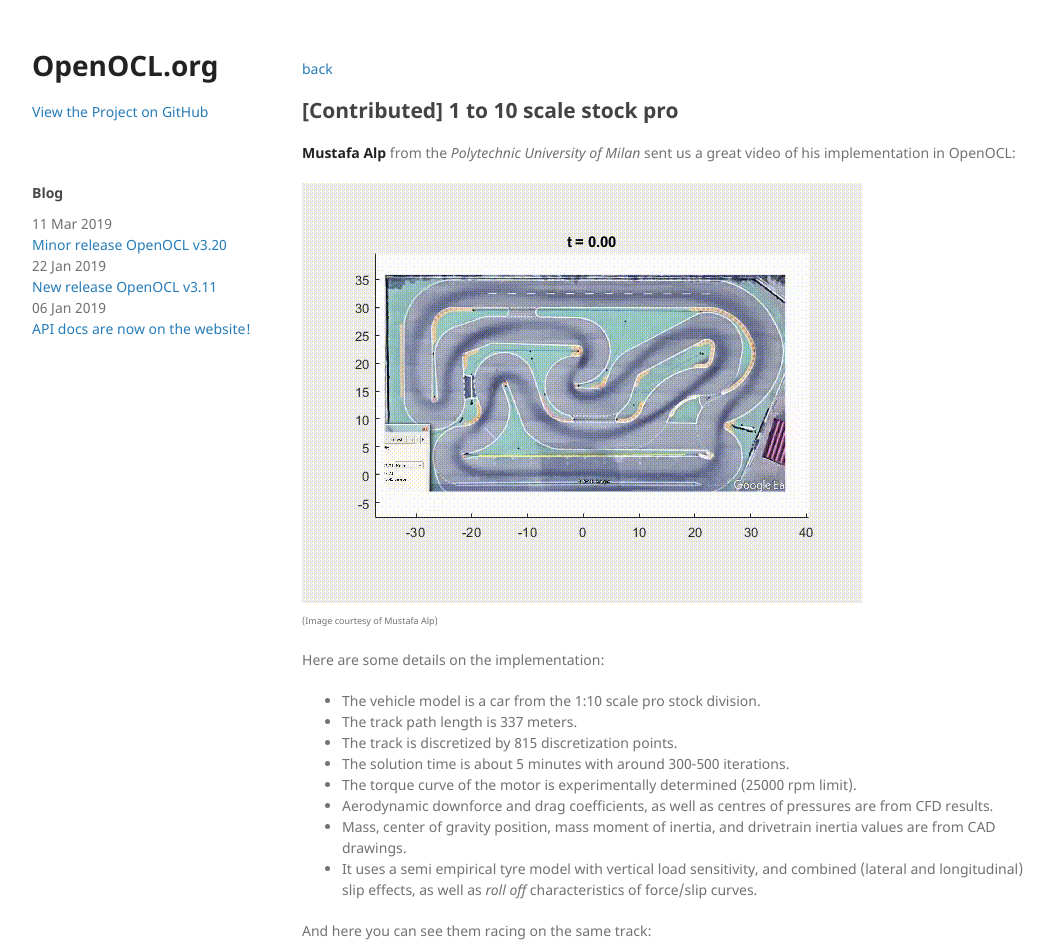
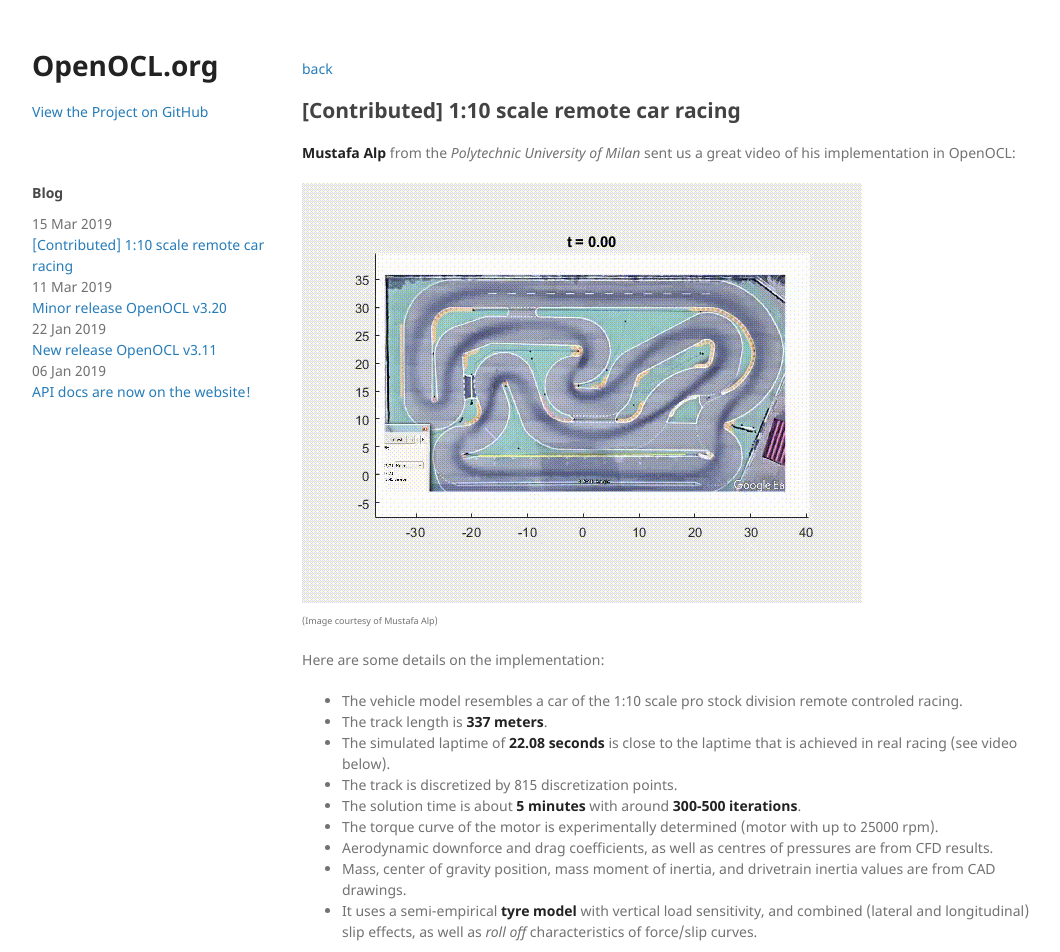
Before and after one commit to OpenOCL/openocl.github.io, a Jekyll site: the page built from _posts/2019-03-15-stock-pro-race-car.md, in a window 1280 px wide and 1400 px high. Shown: the top 952 px of the window, without its empty margins (133-1193 px from the left). Built offline with Jekyll 4.4.1, drawn with Linux system fonts in a browser that asks for light colours; our own code applies the rules of GitHub Pages for plain Markdown files.

Commit message:
Update and rename 2019-03-14-stock-pro-race-car.md to 2019-03-15-stock-pro-race-car.md

```diff
--- a/_posts/2019-03-14-stock-pro-race-car.md
+++ b/_posts/2019-03-15-stock-pro-race-car.md
@@ -1,8 +1,8 @@
 ---
 categories: contributed
-title: "[Contributed] 1 to 10 scale stock pro"
+title: "[Contributed] 1:10 scale remote car racing"
 permalink: /:categories/:title/
-hidden: true
+hidden: false
 ---
 
 **Mustafa Alp** from the *Polytechnic University of Milan* sent us a great video of his implementation in OpenOCL:
@@ -11,15 +11,15 @@ hidden: true
 <span style="font-size: xx-small;">(Image courtesy of Mustafa Alp)</span>
 
 Here are some details on the implementation:
-* The vehicle model is a car from the 1:10 scale pro stock division.
-* The track path length is 337 meters.
+* The vehicle model resembles a car of the 1:10 scale pro stock division remote controled racing.
+* The track length is **337 meters**.
+* The simulated laptime of **22.08 seconds** is close to the laptime that is achieved in real racing (see video below).
 * The track is discretized by 815 discretization points.
-* The solution time is about 5 minutes with around 300-500 iterations.
-* The torque curve of the motor is experimentally determined (25000 rpm limit).
+* The solution time is about **5 minutes** with around **300-500 iterations**.
+* The torque curve of the motor is experimentally determined (motor with up to 25000 rpm).
 * Aerodynamic downforce and drag coefficients, as well as centres of pressures are from CFD results.
 * Mass, center of gravity position, mass moment of inertia, and drivetrain inertia values are from CAD drawings.
-* It uses a semi empirical tyre model with vertical load sensitivity, and combined (lateral and longitudinal) slip effects, as well as *roll off* characteristics of force/slip curves.
-
+* It uses a semi-empirical **tyre model** with vertical load sensitivity, and combined (lateral and longitudinal) slip effects, as well as *roll off* characteristics of force/slip curves.
 
 And here you can see them racing on the same track:
 
```
